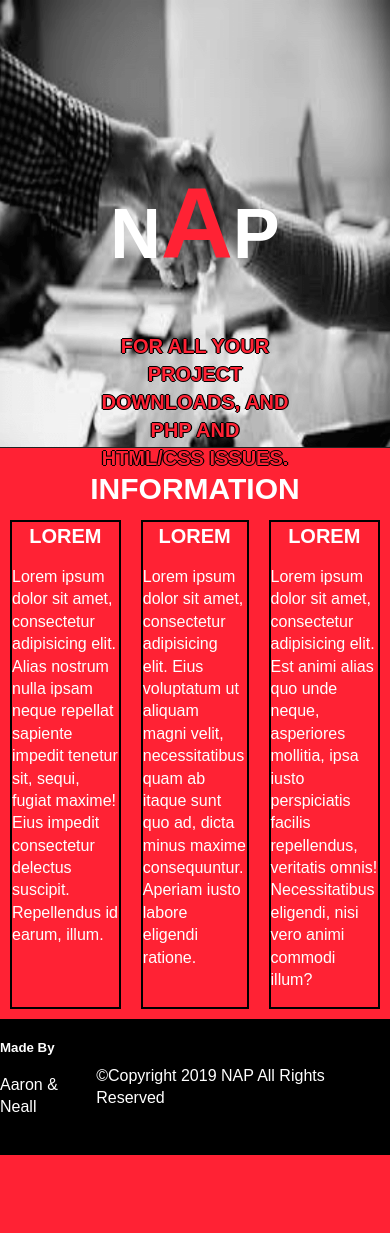
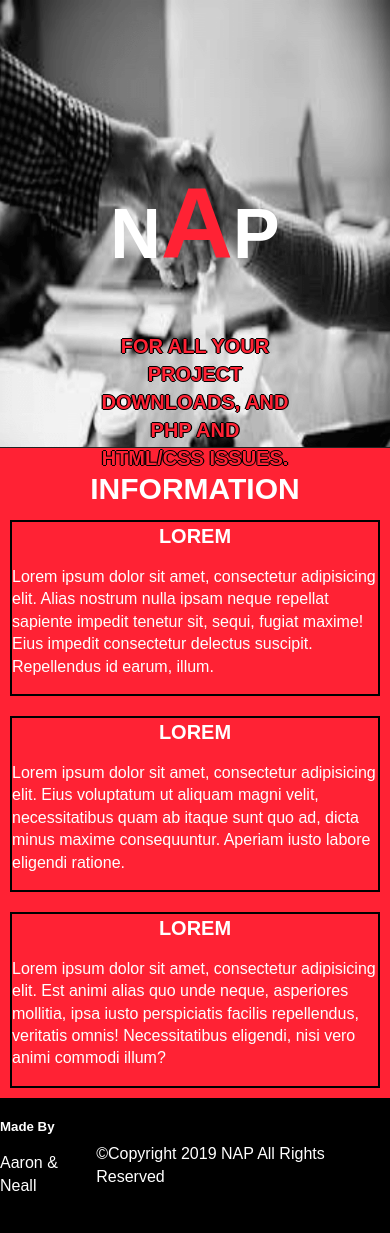
Before and after one commit to Mattsora/PHP-project, a PHP site: page / in a window 390 px wide. Shown: the part 85-1318 px from the top of the page. Before the commit the page ends 1240 px from the top, so only its background shows below. Run offline with PHP 8.4, Linux system fonts and the light colour scheme.

Commit message:
mainpage mediaquery update

```diff
--- a/prototype website/css/main.css
+++ b/prototype website/css/main.css
@@ -256,7 +256,22 @@ h2 span {
         -ms-align-items: center;
         align-items: center;
         color: white;
+
+
     }
+
+
+
+
+/* ==========================================================================
+   Media Query's
+   ========================================================================== */
+
+    @media screen and (max-width: 768px) {
+        .information-items {
+            display: flex;
+            flex-direction: column;
+        }
 
 
 /* ==========================================================================
```
